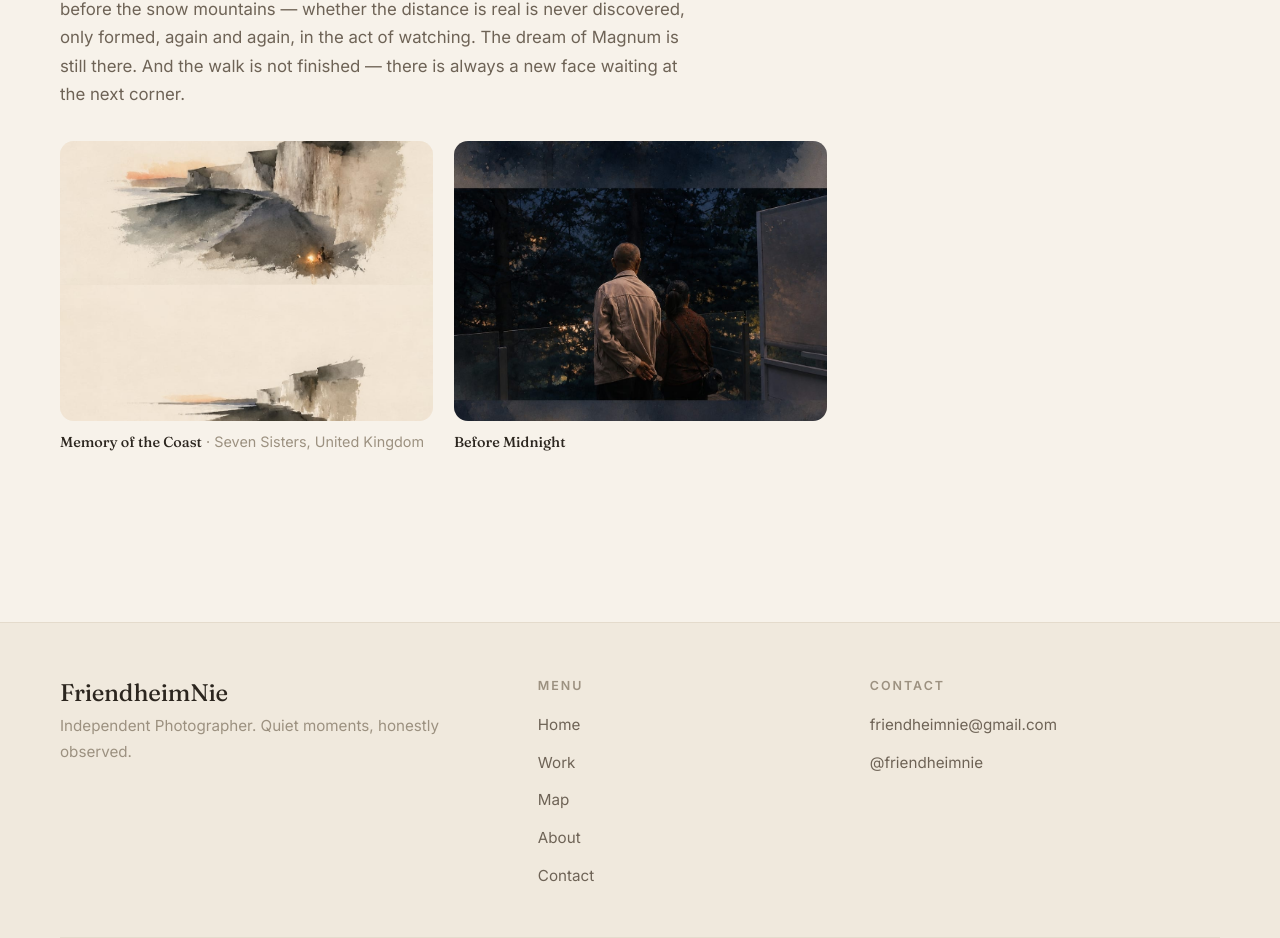
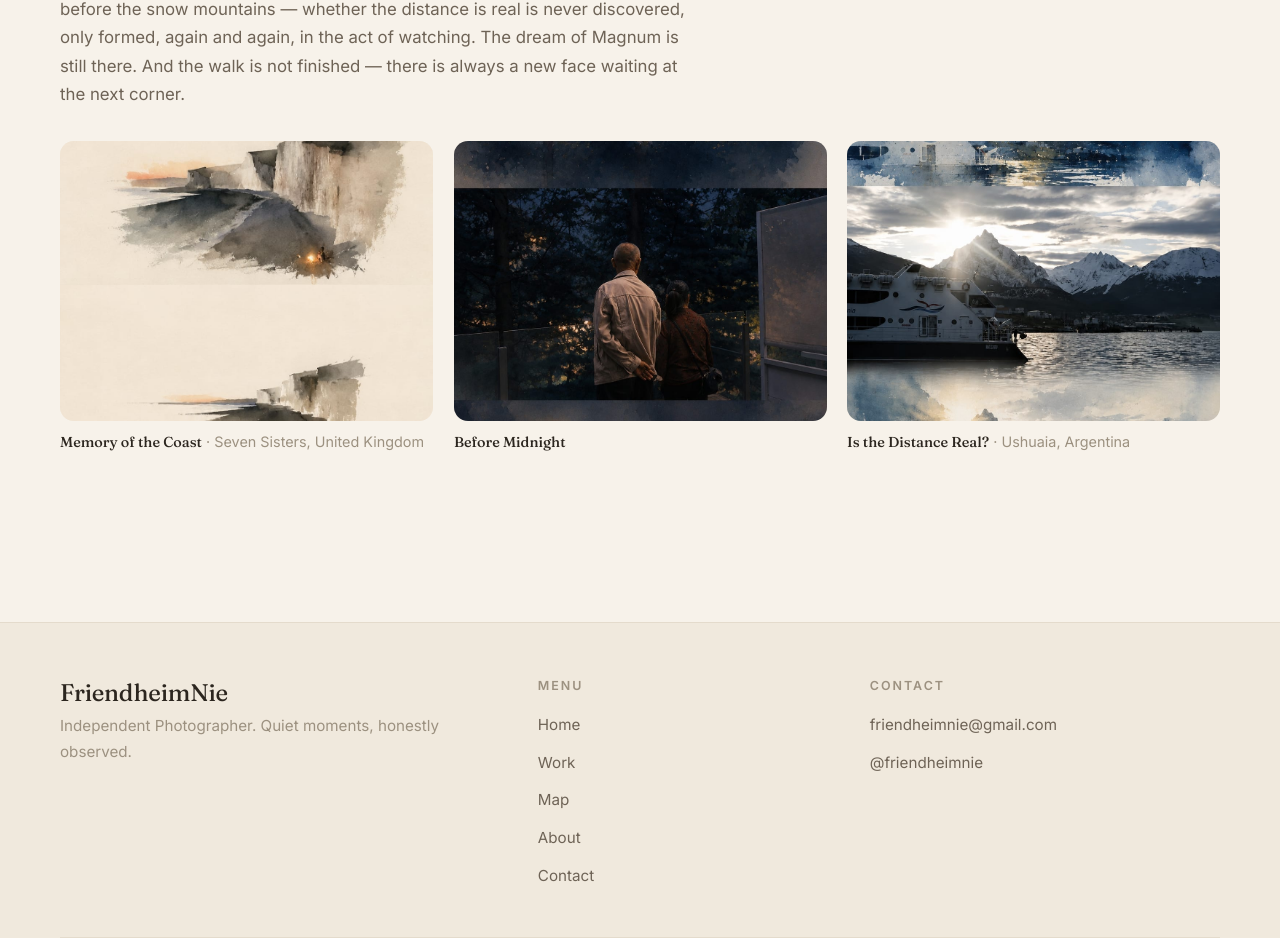
Before and after one commit to Friendheim/FriendheimNiephotograph, a React (Vite) app: page /#/about in a window 1280 px wide. Shown: the part 5677-6615 px from the top of the page. Built offline with nearby package versions, Linux system fonts and the light colour scheme.

Commit message:
Fix essay chapter VI: frame-02 key without extension (id mismatch)

```diff
--- a/src/pages/About.jsx
+++ b/src/pages/About.jsx
@@ -48,7 +48,7 @@ const CHAPTERS = [
     title: 'What Remains',
     prose:
       'The work keeps pointing back to the same questions: what is remembered, what is watched, what is true. My grandparents standing in the blue hour; at midnight, honest words held gently by the night; and in the dusk of Ushuaia, a boat resting before the snow mountains — whether the distance is real is never discovered, only formed, again and again, in the act of watching. The dream of Magnum is still there. And the walk is not finished — there is always a new face waiting at the next corner.',
-    works: ['memory/memory-01', 'before/before-03', 'frame/frame-02.jpg'],
+    works: ['memory/memory-01', 'before/before-03', 'frame/frame-02'],
   },
 ]
 
```
